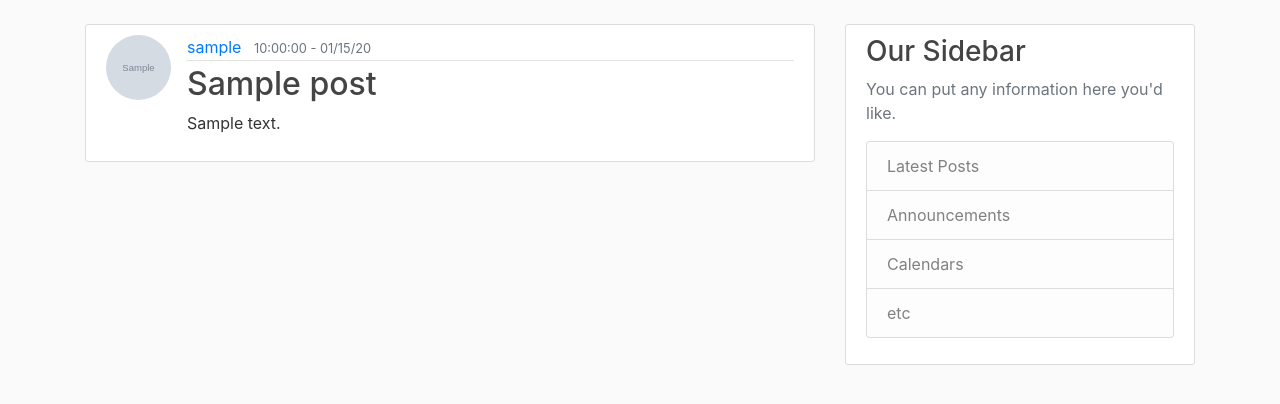
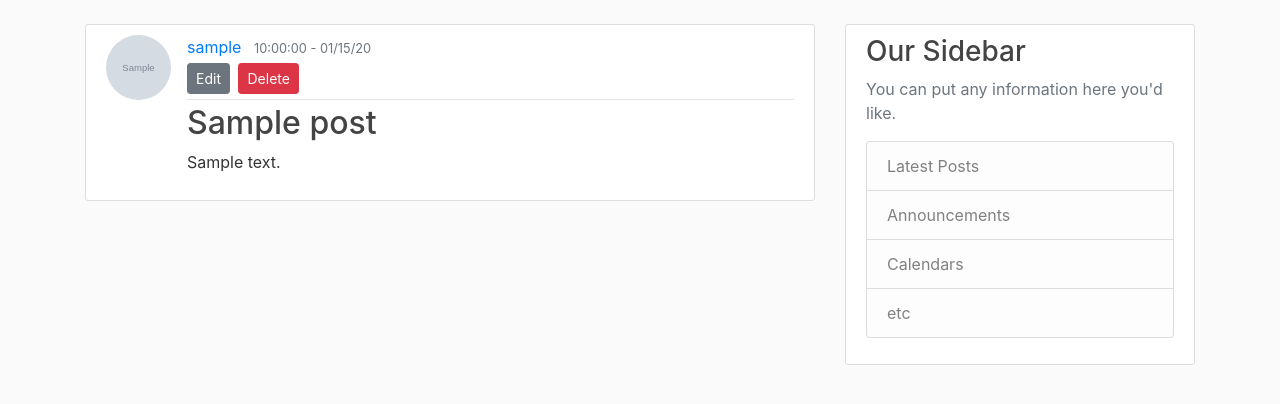
Before and after one commit to WilliamYuhangLee/Commentaria, a Flask app: page /post/1 in a window 1280 px wide. Shown: the part 56-460 px from the top of the page. Run offline with Flask 2, Linux system fonts and the light colour scheme; a user stored in the database is signed in; tables that the repository leaves empty hold one stand-in row (values such as "Sample post"); grey boxes marked "Sample" are stand-in pictures; some libraries are stand-ins or nearby versions.

Commit message:
Implemented post deletion

```diff
--- a/commentaria/routes.py
+++ b/commentaria/routes.py
@@ -144,3 +144,15 @@ def edit_post(post_id):
         form.title.data = post.title
         form.content.data = post.content
         return render_template("edit_post.html", title="Edit Post", form=form)
+
+
+@app.route("/post/<int:post_id>/delete", methods=["POST"])
+@login_required
+def delete_post(post_id):
+    post = Post.query.get_or_404(post_id)
+    if post.author != current_user:
+        abort(403)
+    db.session.delete(post)
+    db.session.commit()
+    flash("Your post has been delete!", category="success")
+    return redirect(url_for("home"))
--- a/commentaria/templates/view_post.html
+++ b/commentaria/templates/view_post.html
@@ -7,9 +7,42 @@
             <div class="article-metadata">
                 <a class="mr-2" href="#">{{ post.author.username }}</a>
                 <small class="text-muted">{{ post.date_posted.strftime("%X - %x") }}</small>
+                {% if post.author == current_user %}
+                    <div>
+                        <a class="btn btn-secondary btn-sm mt-1 mb-1" href="{{ url_for('edit_post', post_id=post.id) }}">Edit</a>
+                        <button type="button" class="btn btn-danger btn-sm m-1" data-toggle="modal"
+                                data-target="#deleteModal">
+                            Delete
+                        </button>
+                    </div>
+                {% endif %}
             </div>
             <h2 class="article-title">{{ post.title }}</h2>
             <p class="article-content">{{ post.content }}</p>
         </div>
     </article>
+
+    <!-- Modal -->
+    <div class="modal fade" id="deleteModal" tabindex="-1" role="dialog" aria-labelledby="deleteModalLabel"
+         aria-hidden="true">
+        <div class="modal-dialog" role="document">
+            <div class="modal-content">
+                <div class="modal-header">
+                    <h5 class="modal-title" id="deleteModalLabel">Delete Post?</h5>
+                    <button type="button" class="close" data-dismiss="modal" aria-label="Close">
+                        <span aria-hidden="true">&times;</span>
+                    </button>
+                </div>
+                <div class="modal-body">
+                    Are you sure you want to delete this post?
+                </div>
+                <div class="modal-footer">
+                    <button type="button" class="btn btn-secondary" data-dismiss="modal">Cancel</button>
+                    <form action="{{ url_for('delete_post', post_id=post.id) }}" method="POST">
+                        <input class="btn btn-danger" type="submit" value="Delete">
+                    </form>
+                </div>
+            </div>
+        </div>
+    </div>
 {% endblock content %}
```
